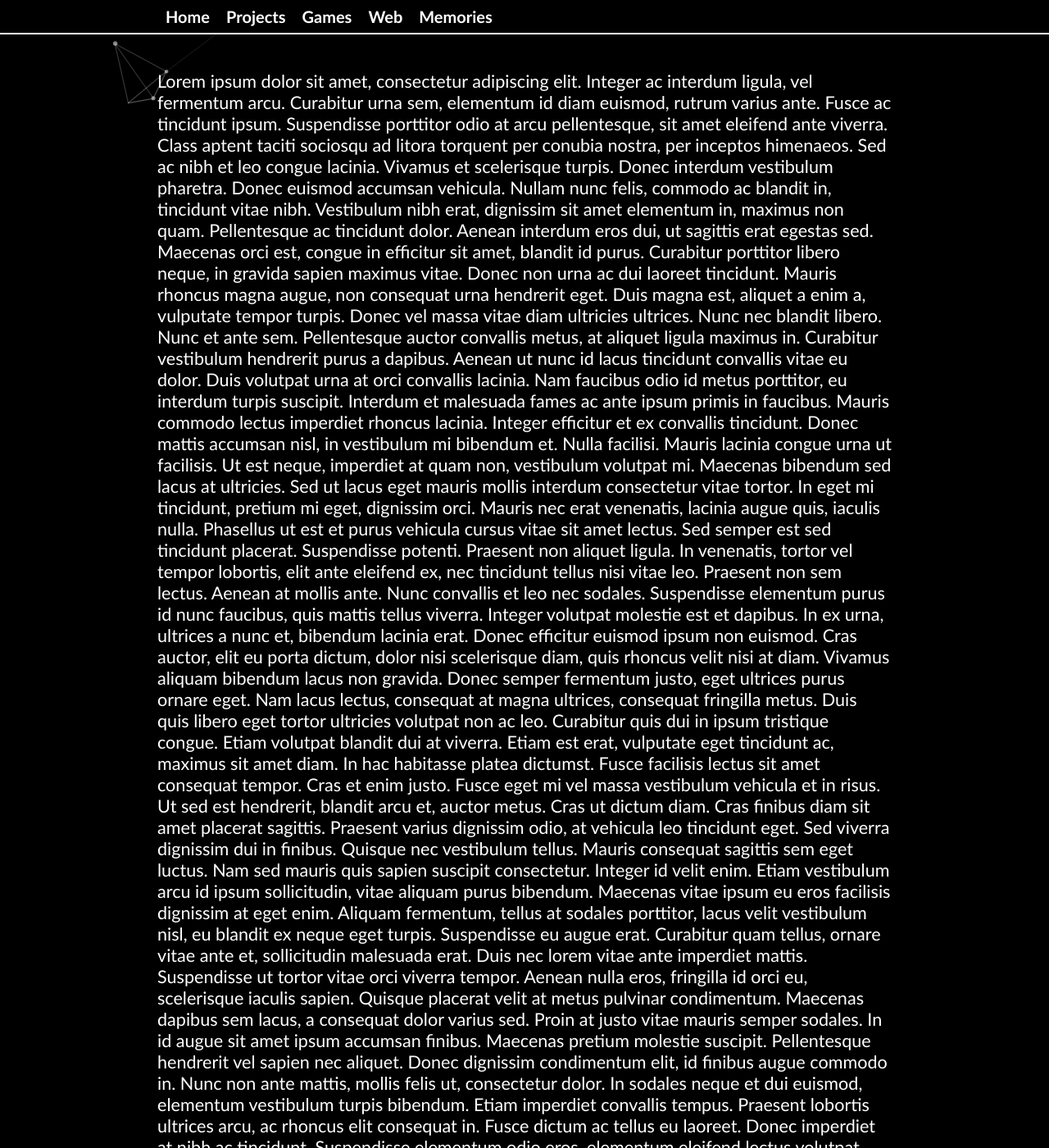
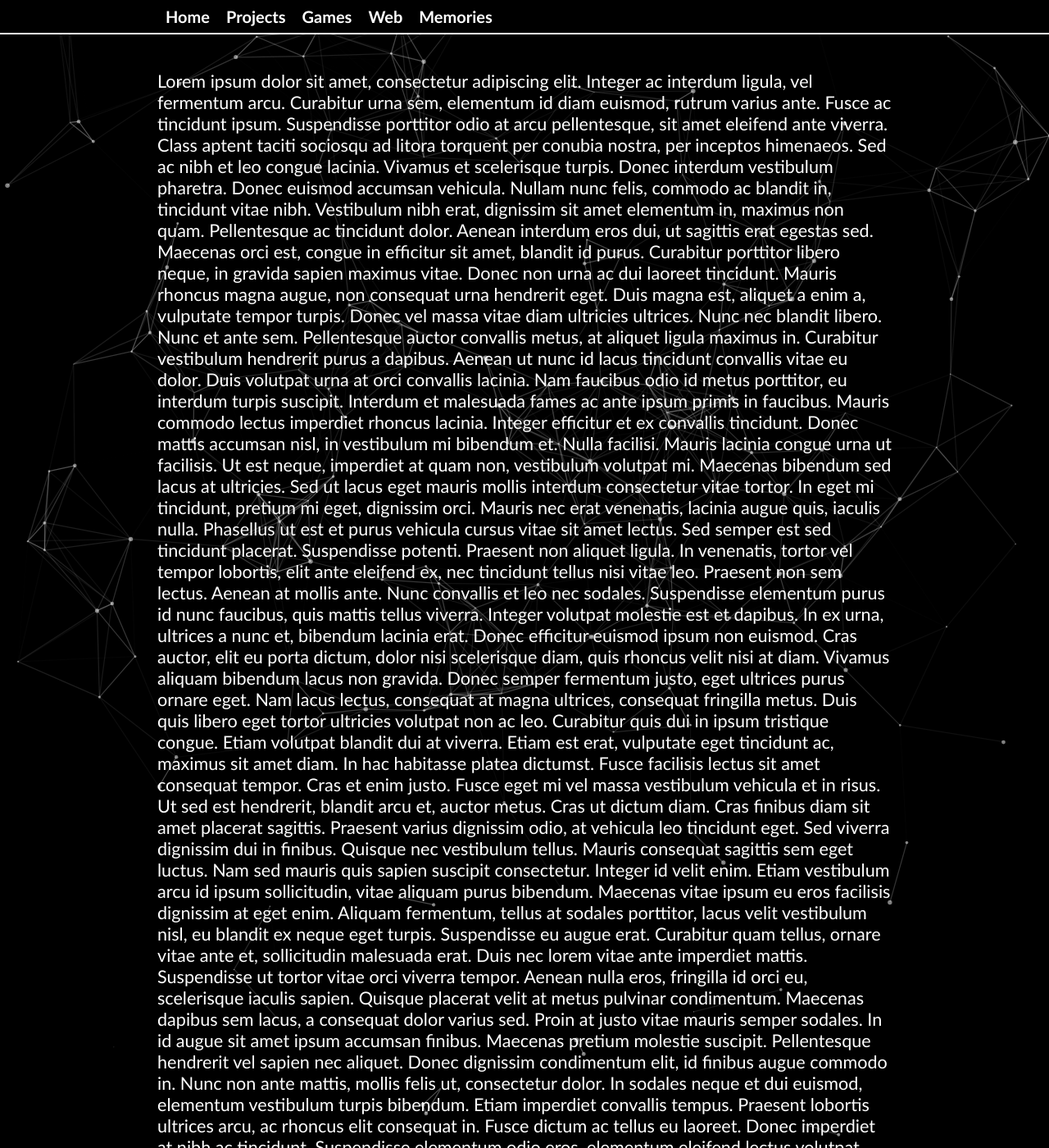
Before and after one commit to fickus2/fickus2.github.io, a Jekyll site: the page built from index.html, in a window 1280 px wide and 1400 px high. Shown: the whole window at 82% size. Built offline with Jekyll 4.4.1, drawn with Linux system fonts in a browser that asks for light colours.

Commit message:
Update main.css

```diff
--- a/css/main.css
+++ b/css/main.css
@@ -78,8 +78,15 @@ h1, h2, h3 {
 }
 
 .bg {
-    position: fixed;
+    position: absolute;
     top: 0;
     left: 0;
     z-index: -1;
+    width: 100%;
+    height: 100%;
 }
+
+.bg canvas {
+    vertical-align: bottom;
+    display: block;
+}
```
